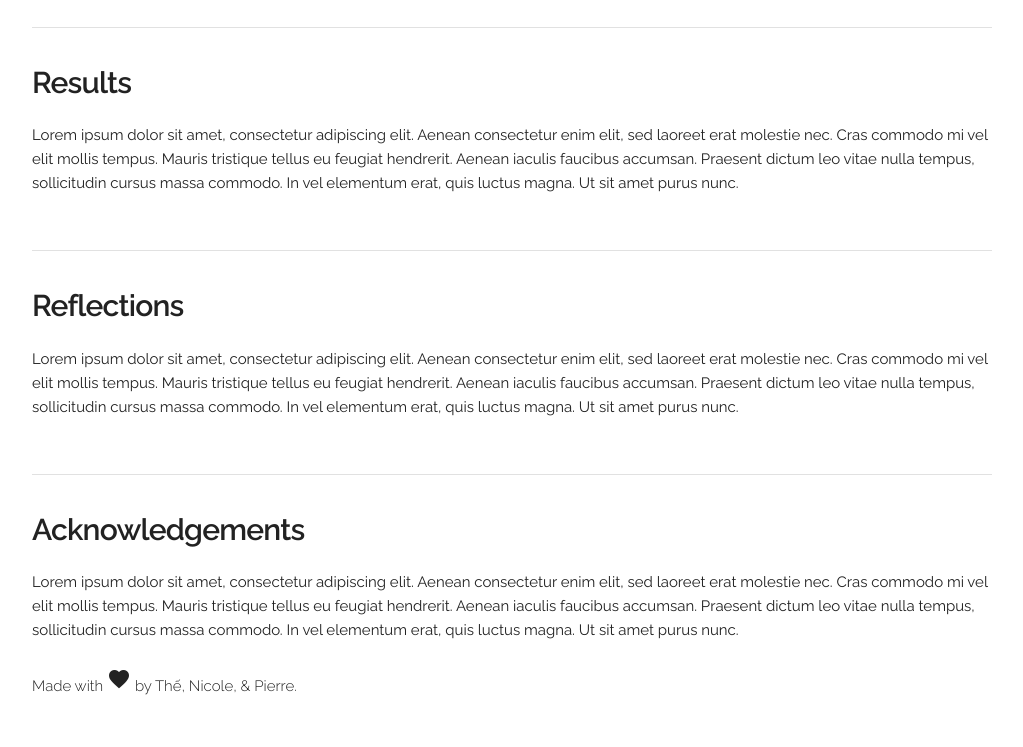
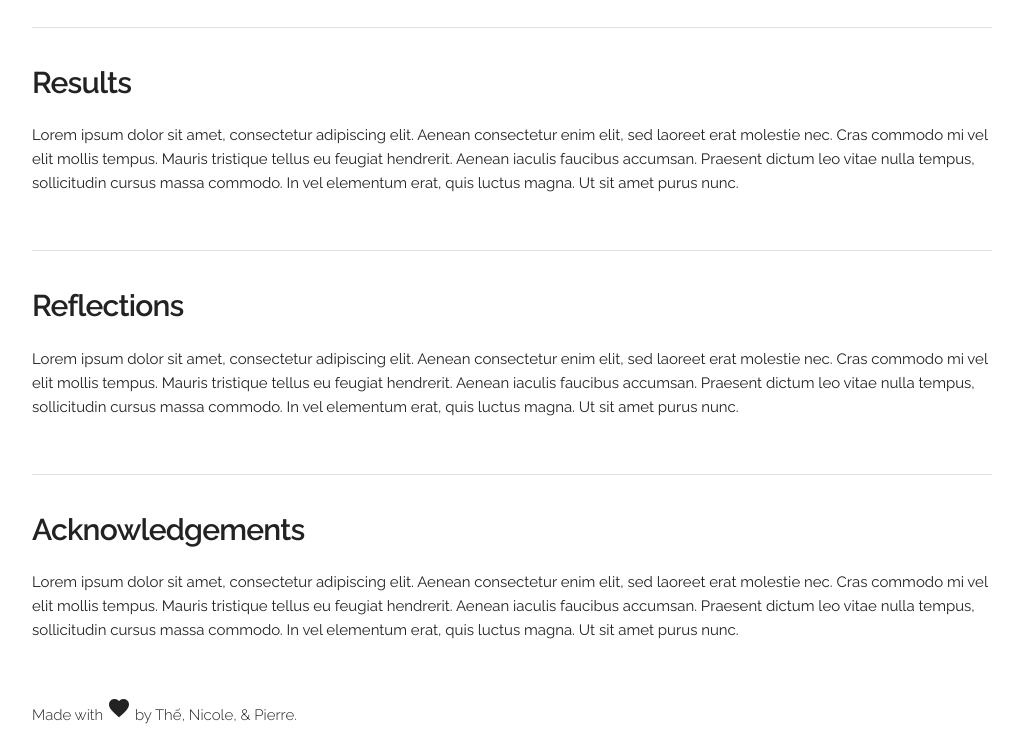
Before and after one commit to tbngo/naturalize-casestudy, a plain HTML site: page index.html in a window 1280 px wide. Shown: the part 1030-1777 px from the top of the page, without its empty margins (128-1151 px from the left). Before the commit the page ends 1748 px from the top, so only its background shows below. Drawn offline with Linux system fonts and the light colour scheme.

Commit message:
some styling changes

```diff
--- a/index.html
+++ b/index.html
@@ -110,7 +110,7 @@
     </div>
 
     <div class="row">
-      <div class="twelve columns">
+      <div class="twelve columns" style="padding-top: 3%">
         <h6>Made with <span class="material-icons">favorite</span> by Thế, Nicole, & Pierre.</h6>
       </div>
     </div>
```
